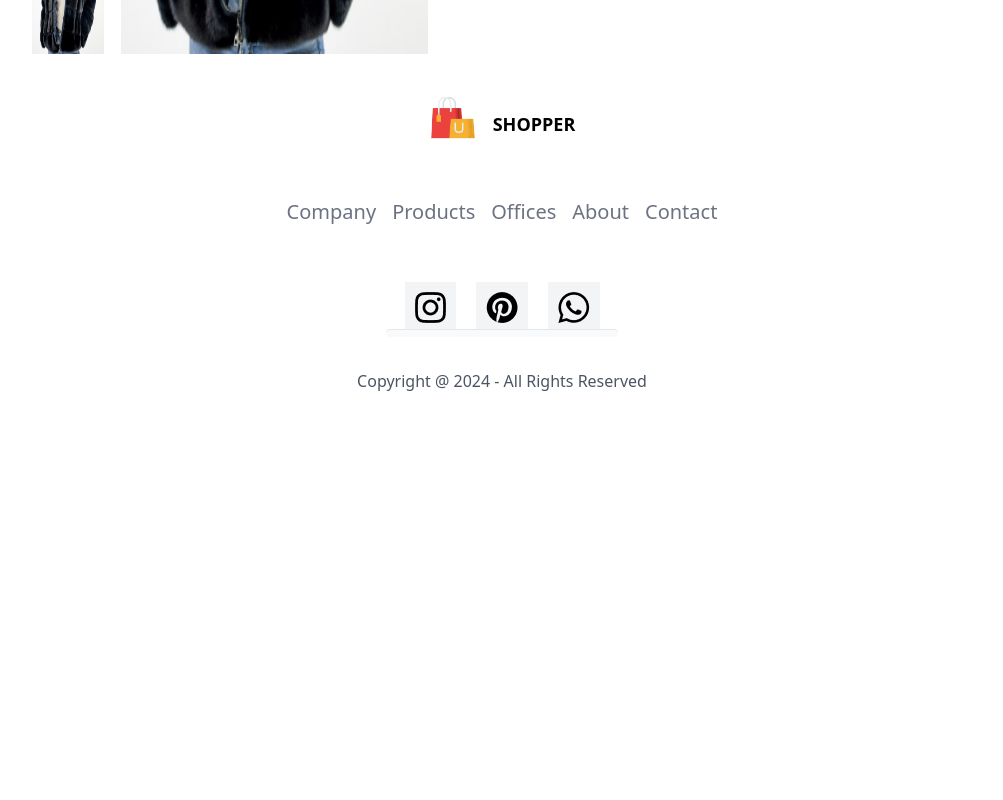
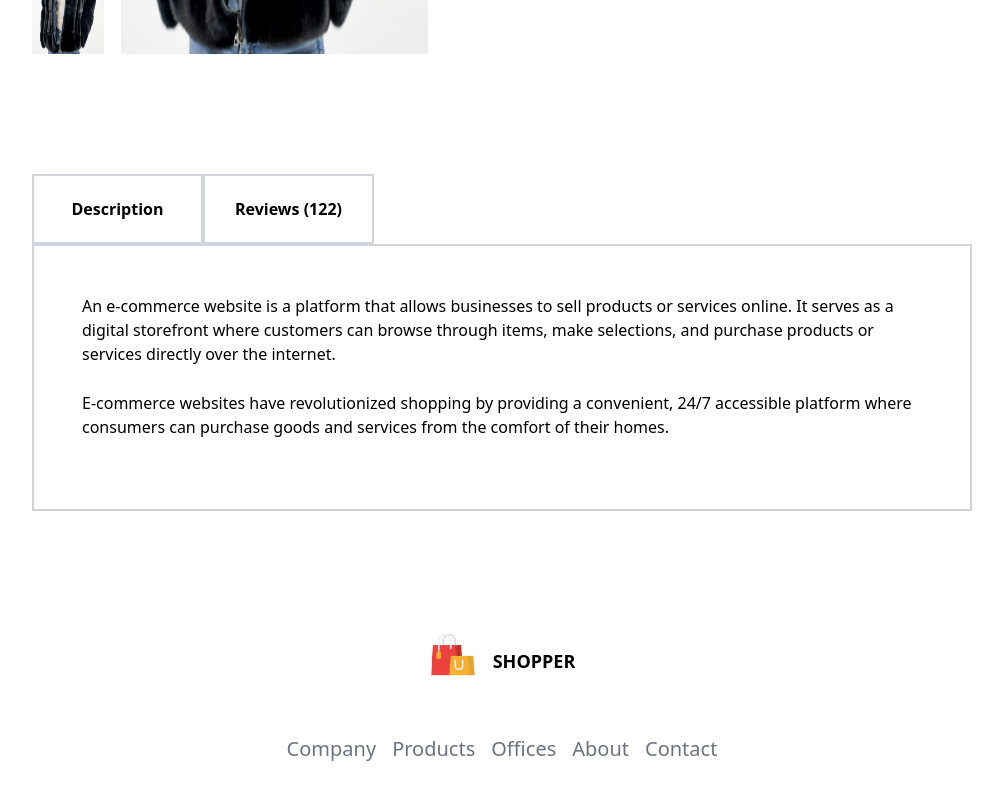
Before and after one commit to perismuniu/SHOPPER-E-Commerce-Website, a React (Vite) app in the folder Frontend/: page /product/1 in a window 1280 px wide. Shown: the part 854-1654 px from the top of the page, without its empty margins (138-1141 px from the left). Before the commit the page ends 1279 px from the top, so only its background shows below. Built offline with nearby package versions, Linux system fonts and the light colour scheme.

Commit message:
DescriptionBox component usedd in the Products component

```diff
--- /dev/null
+++ b/Frontend/src/components/descriptionbox/DescriptionBox.jsx
@@ -0,0 +1,22 @@
+const DescriptionBox = () => {
+  return (
+    <div className="my-[120px] mx-[170px]">
+        <div className="flex">
+            <div className="flex items-center justify-center text-[16px] font-semibold w-[171px] h-[70px] border-[2px] border-solid border-gray-300 ">Description</div>
+            <div className="flex items-center justify-center text-[16px] font-semibold w-[171px] h-[70px] border-[2px] border-solid border-gray-300 ">Reviews (122)</div>
+        </div>
+        <div className="flex flex-col gap-[25px] border-[2px] border-solid border-gray-300 p-[48px] pb-[70px]">
+            <p>An e-commerce website is a platform that allows businesses to sell products or services online.
+               It serves as a digital storefront where customers can browse through items, make selections, and
+               purchase products or services directly over the internet.
+            </p>
+            <p>E-commerce websites have revolutionized shopping by providing a convenient, 24/7 accessible platform
+                where consumers can purchase goods and services from the comfort of their homes.
+            </p>
+        </div>
+
+    </div>
+  )
+}
+
+export default DescriptionBox
--- a/Frontend/src/components/pages/Product.jsx
+++ b/Frontend/src/components/pages/Product.jsx
@@ -3,6 +3,7 @@ import { ShopContext } from '../../context/ShopContext'
 import { useParams } from 'react-router-dom'
 import Breadcrumbs from '../breadcrumbs/Breadcrumbs'
 import ProductDisplay from '../productdisplay/ProductDisplay'
+import DescriptionBox from '../descriptionbox/DescriptionBox'
 
 const Product = () => {
   const {all_products} = useContext(ShopContext)
@@ -12,6 +13,7 @@ const Product = () => {
     <div>
       <Breadcrumbs product={product}/>
       <ProductDisplay product={product} />
+      <DescriptionBox />
     </div>
   )
 }
--- a/Frontend/src/components/productdisplay/ProductDisplay.jsx
+++ b/Frontend/src/components/productdisplay/ProductDisplay.jsx
@@ -5,7 +5,7 @@ import star_dull_icon from '../assets/star_dull_icon.png'
 const ProductDisplay = (props) => {
     const {product} = props
   return (
-    <div className="font-Poppins flex my-[0px] mx-[170px] mb-10">
+    <div className="font-Poppins flex my-[0px] mx-[170px]">
 
       <div className="flex gap-[17px] w-11/12">
         <div className="flex flex-col gap-[16px]">
```
